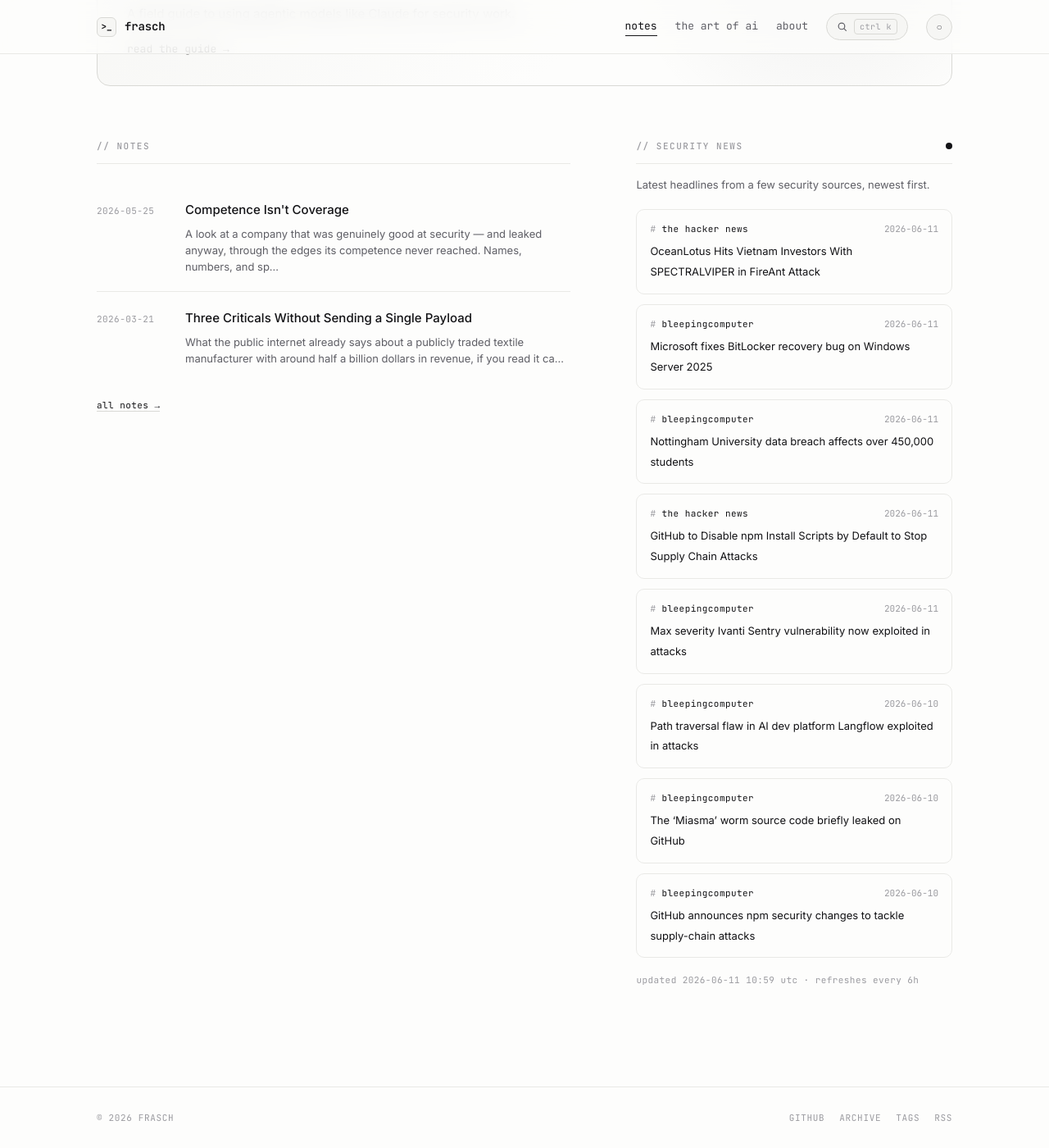
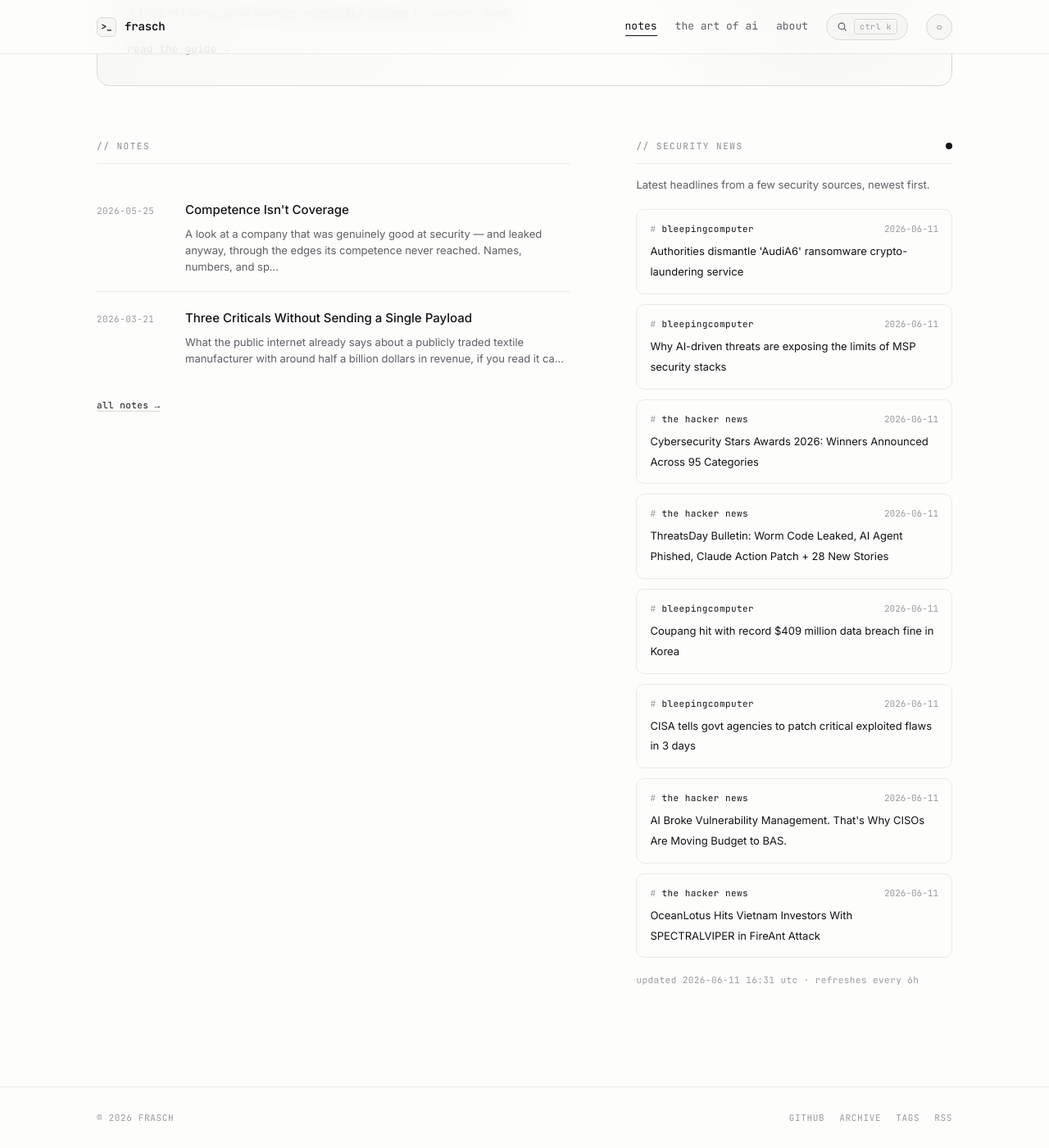
Before and after one commit to whoisfrasch/frasch, a Jekyll site: the page built from index.html, in a window 1280 px wide and 1400 px high, scrolled down 615 px. Shown: the whole window at 82% size. Built offline with Jekyll 4.4.1, drawn with Linux system fonts in a browser that asks for light colours.

Commit message:
Refresh security news feed

```diff
--- a/_data/news.json
+++ b/_data/news.json
@@ -1,53 +1,53 @@
 {
-  "updated": "2026-06-11T10:59:57Z",
+  "updated": "2026-06-11T16:31:27Z",
   "items": [
+    {
+      "source": "bleepingcomputer",
+      "title": "Authorities dismantle 'AudiA6' ransomware crypto-laundering service",
+      "link": "https://www.bleepingcomputer.com/news/legal/authorities-dismantle-audia6-ransomware-crypto-laundering-service/",
+      "date": "2026-06-11T15:55:41Z"
+    },
+    {
+      "source": "bleepingcomputer",
+      "title": "Why AI-driven threats are exposing the limits of MSP security stacks",
+      "link": "https://www.bleepingcomputer.com/news/security/why-ai-driven-threats-are-exposing-the-limits-of-msp-security-stacks/",
+      "date": "2026-06-11T14:00:10Z"
+    },
+    {
+      "source": "the hacker news",
+      "title": "Cybersecurity Stars Awards 2026: Winners Announced Across 95 Categories",
+      "link": "https://thehackernews.com/2026/06/cybersecurity-stars-awards-2026-winners.html",
+      "date": "2026-06-11T13:26:13Z"
+    },
+    {
+      "source": "the hacker news",
+      "title": "ThreatsDay Bulletin: Worm Code Leaked, AI Agent Phished, Claude Action Patch + 28 New Stories",
+      "link": "https://thehackernews.com/2026/06/threatsday-bulletin-worm-code-leaked-ai.html",
+      "date": "2026-06-11T13:20:41Z"
+    },
+    {
+      "source": "bleepingcomputer",
+      "title": "Coupang hit with record $409 million data breach fine in Korea",
+      "link": "https://www.bleepingcomputer.com/news/security/south-korea-hits-coupang-with-record-409-million-fine-over-data-breach/",
+      "date": "2026-06-11T12:52:41Z"
+    },
+    {
+      "source": "bleepingcomputer",
+      "title": "CISA tells govt agencies to patch critical exploited flaws in 3 days",
+      "link": "https://www.bleepingcomputer.com/news/security/cisa-tells-govt-agencies-to-patch-critical-exploited-flaws-in-3-days/",
+      "date": "2026-06-11T12:46:44Z"
+    },
+    {
+      "source": "the hacker news",
+      "title": "AI Broke Vulnerability Management. That's Why CISOs Are Moving Budget to BAS.",
+      "link": "https://thehackernews.com/2026/06/ai-broke-vulnerability-management-thats.html",
+      "date": "2026-06-11T11:30:00Z"
+    },
     {
       "source": "the hacker news",
       "title": "OceanLotus Hits Vietnam Investors With SPECTRALVIPER in FireAnt Attack",
       "link": "https://thehackernews.com/2026/06/oceanlotus-hits-vietnam-investors-with.html",
       "date": "2026-06-11T09:45:58Z"
-    },
-    {
-      "source": "bleepingcomputer",
-      "title": "Microsoft fixes BitLocker recovery bug on Windows Server 2025",
-      "link": "https://www.bleepingcomputer.com/news/microsoft/microsoft-fixes-bitlocker-recovery-bug-on-windows-server-2025/",
-      "date": "2026-06-11T08:44:22Z"
-    },
-    {
-      "source": "bleepingcomputer",
-      "title": "Nottingham University data breach affects over 450,000 students",
-      "link": "https://www.bleepingcomputer.com/news/security/nottingham-university-data-breach-affects-over-450-000-students/",
-      "date": "2026-06-11T07:27:53Z"
-    },
-    {
-      "source": "the hacker news",
-      "title": "GitHub to Disable npm Install Scripts by Default to Stop Supply Chain Attacks",
-      "link": "https://thehackernews.com/2026/06/github-to-disable-npm-install-scripts.html",
-      "date": "2026-06-11T06:23:03Z"
-    },
-    {
-      "source": "bleepingcomputer",
-      "title": "Max severity Ivanti Sentry vulnerability now exploited in attacks",
-      "link": "https://www.bleepingcomputer.com/news/security/max-severity-ivanti-sentry-vulnerability-now-exploited-in-attacks/",
-      "date": "2026-06-11T06:20:22Z"
-    },
-    {
-      "source": "bleepingcomputer",
-      "title": "Path traversal flaw in AI dev platform Langflow exploited in attacks",
-      "link": "https://www.bleepingcomputer.com/news/security/path-traversal-flaw-in-ai-dev-platform-langflow-exploited-in-attacks/",
-      "date": "2026-06-10T21:23:44Z"
-    },
-    {
-      "source": "bleepingcomputer",
-      "title": "The ‘Miasma’ worm source code briefly leaked on GitHub",
-      "link": "https://www.bleepingcomputer.com/news/security/the-miasma-worm-source-code-briefly-leaked-on-github/",
-      "date": "2026-06-10T20:27:08Z"
-    },
-    {
-      "source": "bleepingcomputer",
-      "title": "GitHub announces npm security changes to tackle supply-chain attacks",
-      "link": "https://www.bleepingcomputer.com/news/security/github-announces-npm-security-changes-to-tackle-supply-chain-attacks/",
-      "date": "2026-06-10T19:41:44Z"
     }
   ]
 }
```
